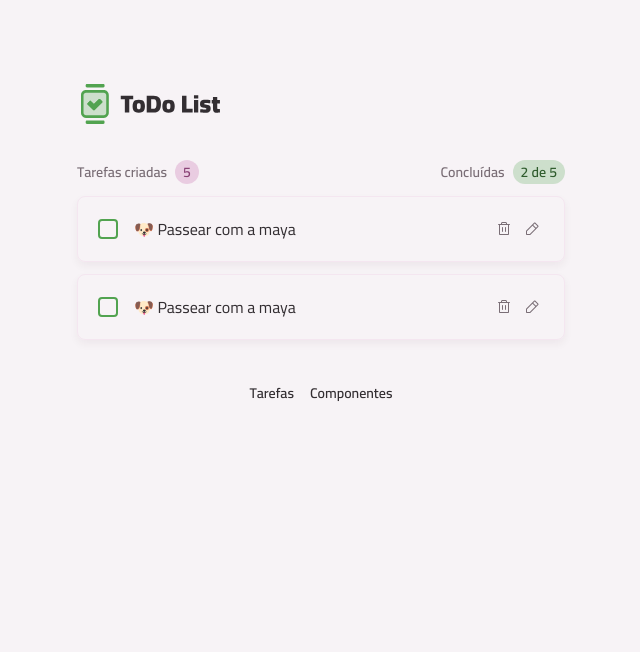
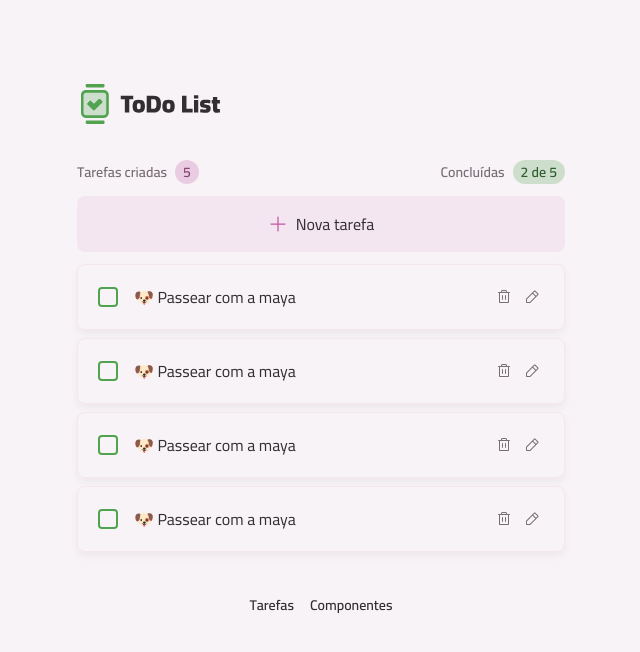
Before and after one commit to gzbarreto/todo-2025, a React (Vite) app: page / in a window 1280 px wide. Shown: the top 652 px of the page, without its empty margins (319-959 px from the left). Built offline with nearby package versions, Linux system fonts and the light colour scheme.

Commit message:
add task list component to home

```diff
--- /dev/null
+++ b/src/core-components/tasks-list.tsx
@@ -0,0 +1,20 @@
+import Button from "../components/button"
+import PlusIcon from "../assets/icons/Plus-Regular.svg?react"
+import TaskItem from "./task-item"
+
+export default function TasksList() {
+  return (
+    <>
+      <section>
+        <Button className="w-full" icon={PlusIcon}>Nova tarefa</Button>
+      </section>
+
+      <section className="space-y-2">
+        <TaskItem />
+        <TaskItem />
+        <TaskItem />
+        <TaskItem />
+      </section>
+    </>
+  )
+}
--- a/src/pages/page-home.tsx
+++ b/src/pages/page-home.tsx
@@ -1,5 +1,5 @@
 import Container from "../components/container"
-import TaskItem from "../core-components/task-item"
+import TasksList from "../core-components/tasks-list"
 import TasksSummary from "../core-components/tasks-summary"
 
 export default function PageHome() {
@@ -9,8 +9,7 @@
         <TasksSummary />
       </header>
 
-      <TaskItem />
-      <TaskItem />
+      <TasksList />
     </Container>
   )
 }
```
Also changed, not shown: src/assets/images/Logo.svg.
